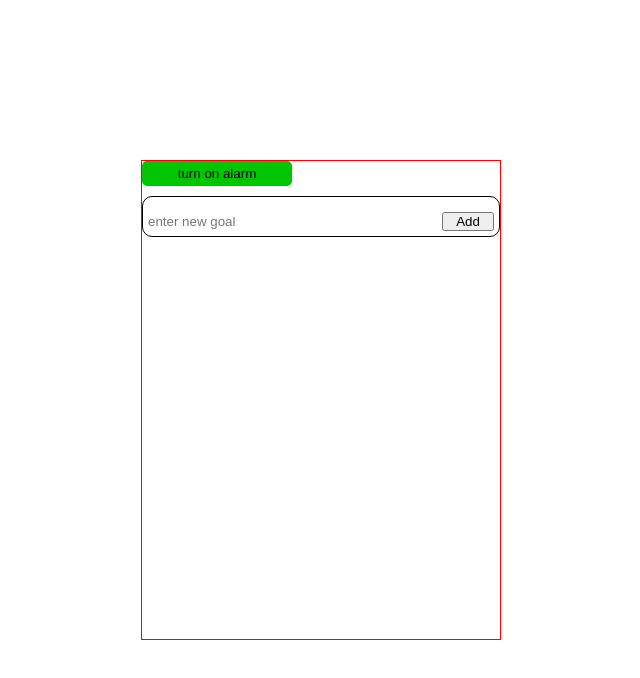
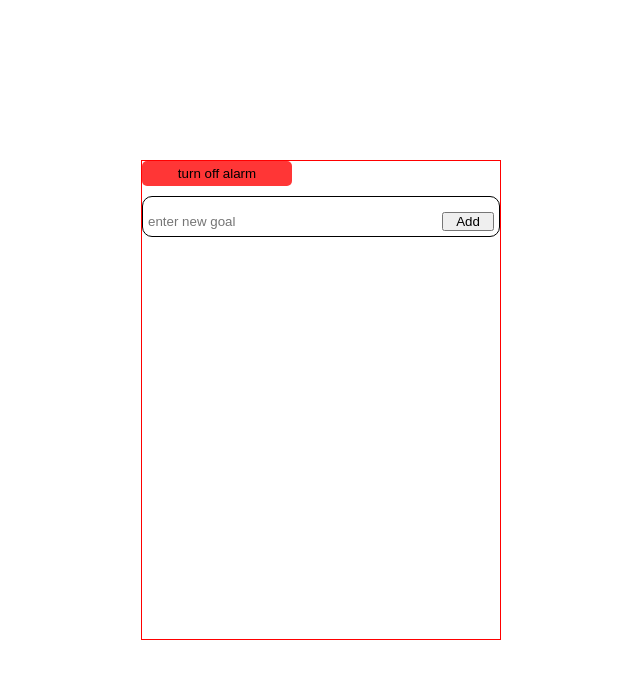
Before and after one commit to danifromecuador/we-are-what-we-repeatedly-do, a React (Vite) app: page / in a window 1280 px wide. Shown: the top 678 px of the page, without its empty margins (319-959 px from the left). Built offline with nearby package versions, Linux system fonts and the light colour scheme.

Commit message:
Start alarm turned ON

```diff
--- a/src/alarm/Alarm.jsx
+++ b/src/alarm/Alarm.jsx
@@ -3,7 +3,7 @@ import alarmSound from '../alarm/assets/alarm.wav'
 import '../alarm/styles/Alarm.css'
 
 export const Alarm = () => {
-  const [alarmState, setAlarmState] = useState("turn on alarm")
+  const [alarmState, setAlarmState] = useState("turn off alarm")
 
   const handleOnOffAlarmBtn = () => {
     alarmState === "turn on alarm" ? setAlarmState("turn off alarm") : setAlarmState("turn on alarm")
```
